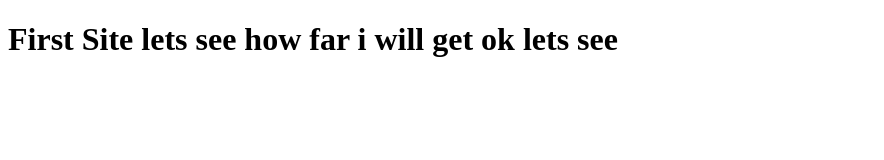
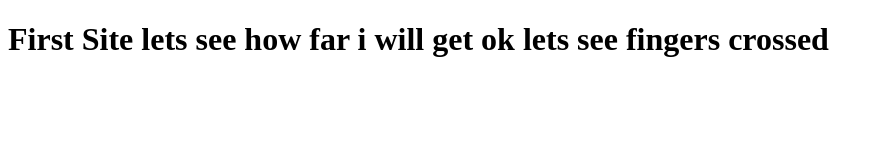
Before and after one commit to aronstone00/test007, a plain HTML site: page site/index.html in a window 1280 px wide. Shown: the whole page, without its empty margins (0-884 px from the left). Drawn offline with Linux system fonts and the light colour scheme.

Commit message:
small addition

```diff
--- a/site/index.html
+++ b/site/index.html
@@ -4,6 +4,6 @@
 	<title>Hello Yash,I am a mech student</title>
 </head>
 <body>
-<h1> First Site lets see how far i will get ok lets see</h1>
+<h1> First Site lets see how far i will get ok lets see fingers crossed</h1>
 </body>
 </html>
```
